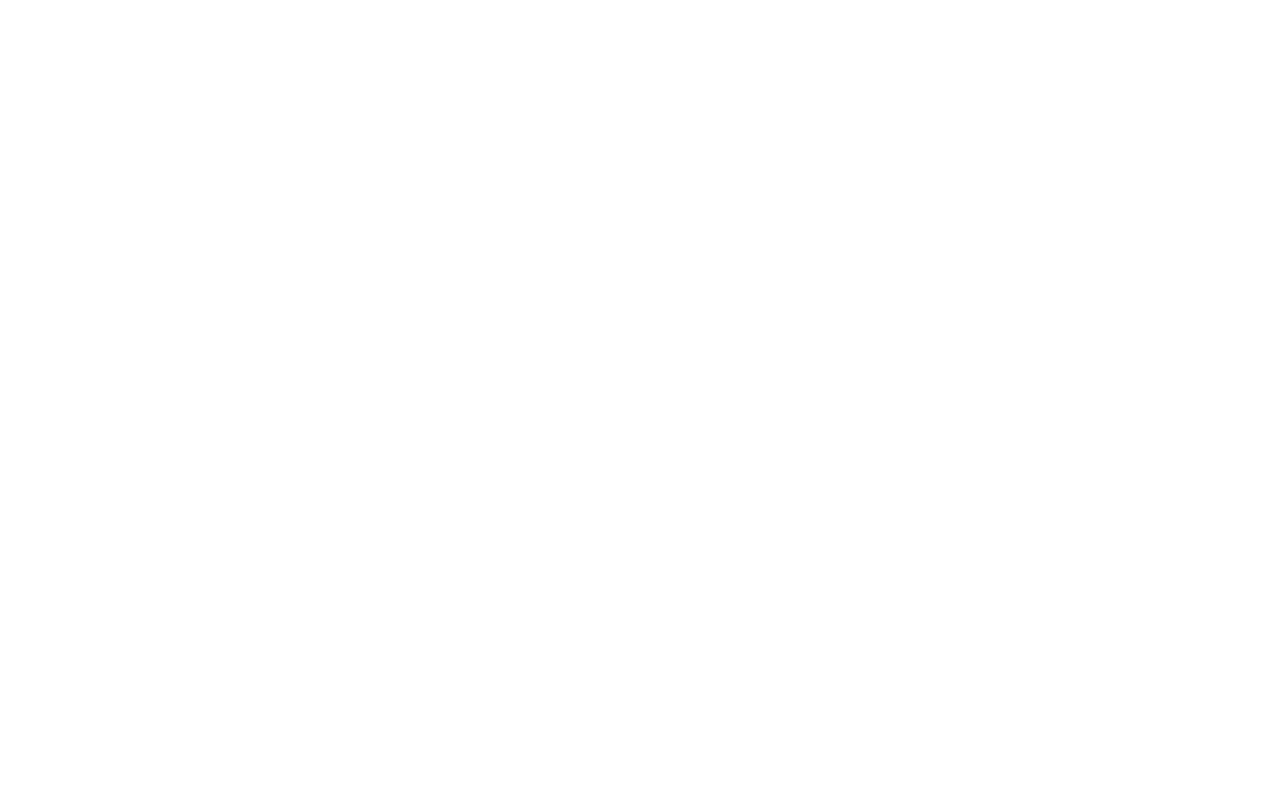
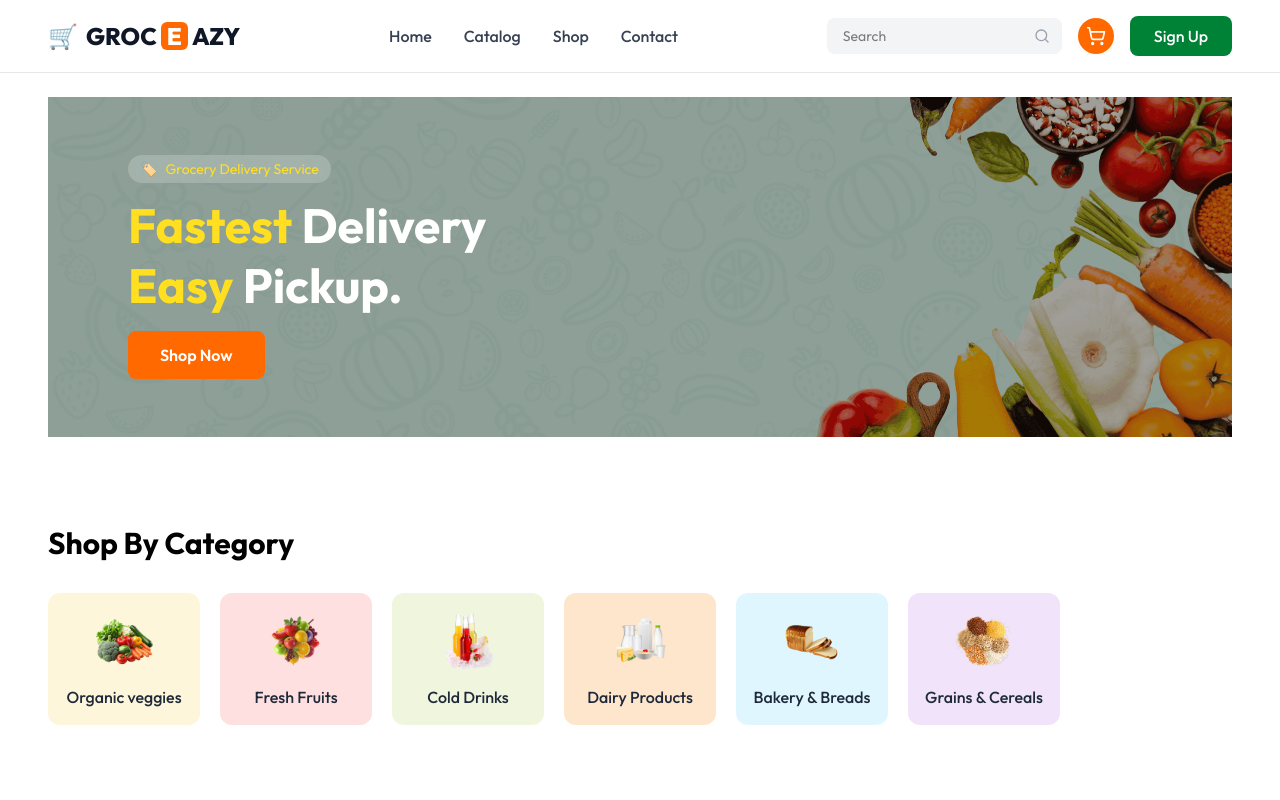
Before and after one commit to nikita-d-wow/GrocEazy-Frontend, a React (Vite) app: page /customer/dashboard in a window 1280 px wide. Before the commit this address had no page. Shown: the top 800 px of the page. Built offline with nearby package versions, Linux system fonts and the light colour scheme.

Commit message:
fix: types for dashboard and products

```diff
--- a/src/App.tsx
+++ b/src/App.tsx
@@ -1,5 +1,7 @@
 import './App.css';
 import { Routes, Route, Navigate } from 'react-router-dom';
+
+import Dashboard from './views/customer/Dashboard';
 
 import ProductsPage from './views/customer/products/ProductsPage';
 import CategoriesPage from './views/customer/categories/CategoriesPage';
@@ -21,7 +23,7 @@ function App() {
       <Route path="/products" element={<ProductsPage />} />
       <Route path="/products/:id" element={<ProductDetailsPage />} />
       <Route path="/categories" element={<CategoriesPage />} />
-
+      <Route path="/customer/dashboard" element={<Dashboard />} />
       {/* ✅ MANAGER (CRUD) */}
       <Route path="/manager/products" element={<ProductManagement />} />
       <Route path="/manager/categories" element={<CategoryManagement />} />
--- a/src/components/manager/CategoryForm.tsx
+++ b/src/components/manager/CategoryForm.tsx
@@ -50,7 +50,7 @@ const CategoryForm: FC<Props> = ({ category, onClose }) => {
   ) => {
     const { name, value } = e.target;
 
-    setFormData((prev) => {
+    setFormData((prev: Partial<Category>) => {
       const updated = { ...prev, [name]: value || undefined };
 
       // ✅ slug generation WITHOUT effect
--- a/src/components/products/ProductCard.tsx
+++ b/src/components/products/ProductCard.tsx
@@ -1,6 +1,5 @@
 import type { FC } from 'react';
 import type { Product } from '../../types/product';
-
 interface ProductCardProps {
   product: Product;
 }
--- a/src/utils/categories.ts
+++ b/src/utils/categories.ts
@@ -1,4 +1,4 @@
-import type { Category } from '../types/Category';
+import type { CategoryCard } from '../components/customer/CategoryCard';
 
 import organic_vegitable_image from '../assets/organic.png';
 import fresh_fruits_image from '../assets/fruits.png';
@@ -7,7 +7,7 @@ import dairy_product_image from '../assets/dairy.png';
 import bakery_image from '../assets/bakery.png';
 import grain_image from '../assets/grain.png';
 
-export const categories: Category[] = [
+export const categories: CategoryCard[] = [
   {
     text: 'Organic veggies',
     path: 'Vegetables',
```
Also changed, not shown: src/components/customer/CategoryCard.tsx (+7 -2 lines), src/components/customer/ProductCard.tsx (+5 -2 lines).
